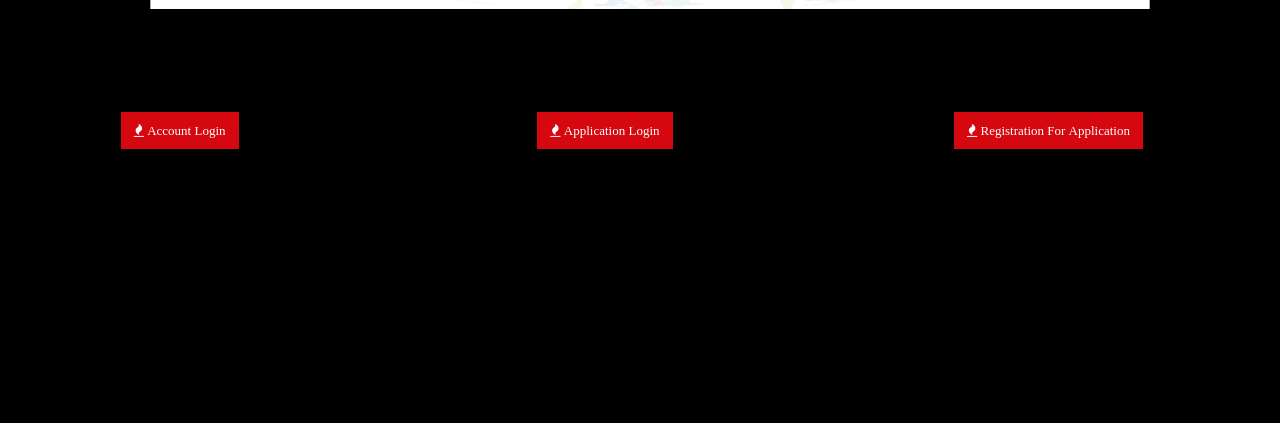
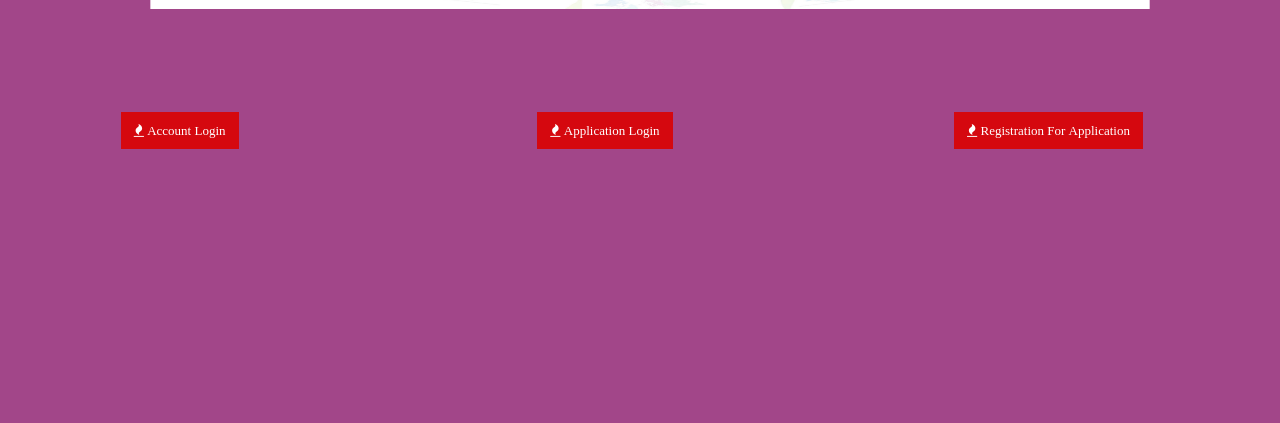
Before and after one commit to junctiontech/appmanager, a CodeIgniter app: page /appmanager/index.php/login/index in a window 1280 px wide; the page is wider, and only the part inside the window is pictured. Shown: the part 377-800 px from the top of that part. Run offline with CodeIgniter, Linux system fonts and the light colour scheme; style sheets or scripts are compiled from the project's sources; some libraries are stand-ins or nearby versions.

Commit message:
changes in designe

```diff
--- a/application/views/dashboard.php
+++ b/application/views/dashboard.php
@@ -19,7 +19,7 @@ $(function(){
 });
 </script>
 </head>
-<body class="page-body" style="background-color:black; ">
+<body class="page-body" style="background-color:#a24689; ">
 	<div class="row">
 
 		<?php  if($this->session->flashdata('category_error_login')) { ?>
```
